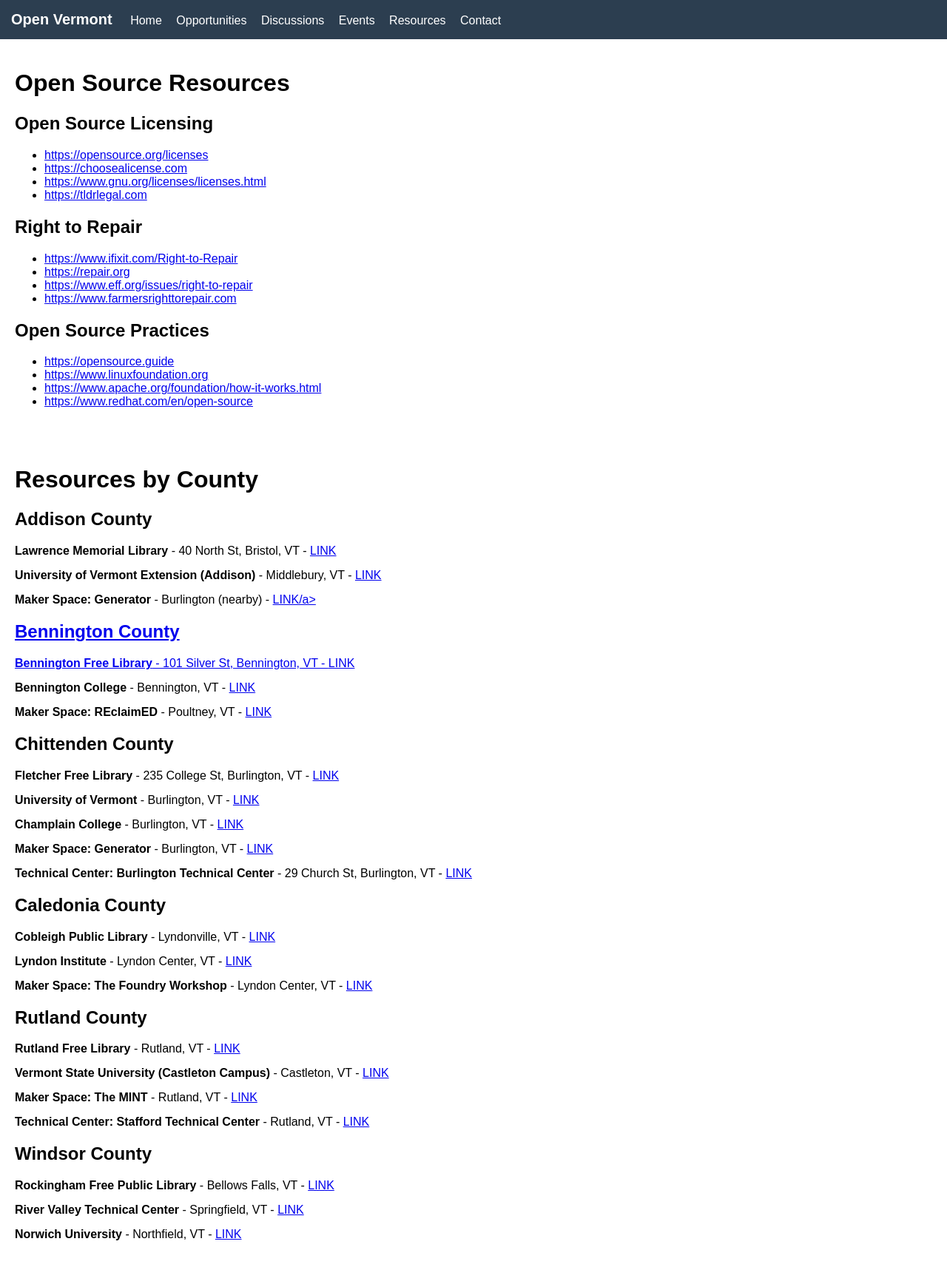
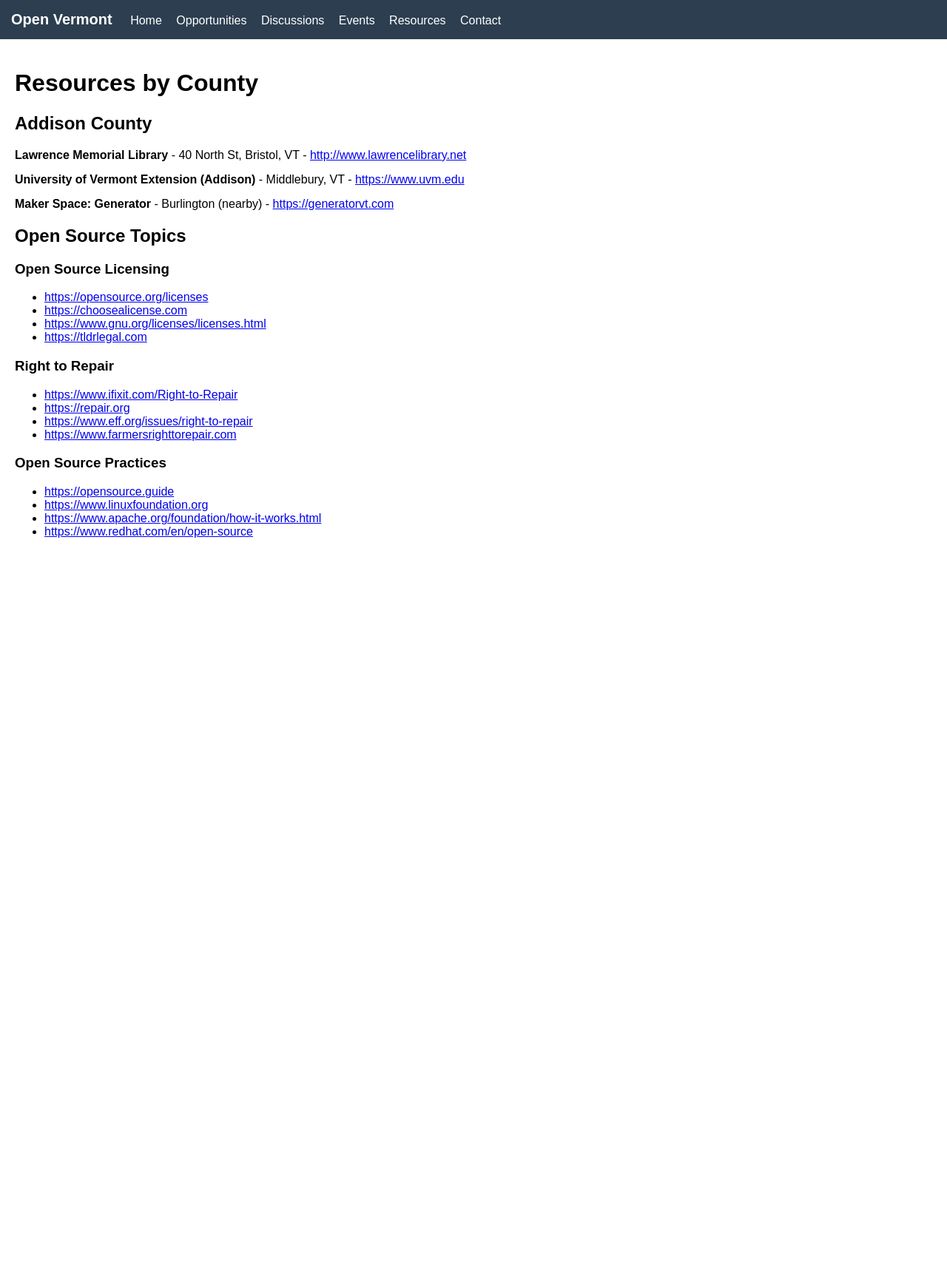
Before and after one commit to VERSO-UVM/Open-Vermont, a plain HTML site: page resources.html in a window 1280 px wide. Shown: the whole page at 74% size. After the commit the page ends 800 px from the top, so only its background shows below. Drawn offline with Linux system fonts and the light colour scheme.

Commit message:
Rebuilt with new content in index, opportunities and resources

```diff
--- a/resources.html
+++ b/resources.html
@@ -16,26 +16,30 @@
     <a href="resources.html">Resources</a>
     <a href="contact.html">Contact</a>
 </nav>
-<div class="container">
-        <h1>Open Source Resources</h1>
 
-        <h2>Open Source Licensing</h2>
+    <div class="container">
+        <h1>Resources by County</h1>
+        <h2>Addison County</h2>
+        <div class="resource-item"><strong>Lawrence Memorial Library</strong> - 40 North St, Bristol, VT - <a href="http://www.lawrencelibrary.net">http://www.lawrencelibrary.net</a></div>
+        <div class="resource-item"><strong>University of Vermont Extension (Addison)</strong> - Middlebury, VT - <a href="https://www.uvm.edu">https://www.uvm.edu</a></div>
+        <div class="resource-item"><strong>Maker Space: Generator</strong> - Burlington (nearby) - <a href="https://generatorvt.com">https://generatorvt.com</a></div>
+
+        <h2>Open Source Topics</h2>
+        <h3>Open Source Licensing</h3>
         <ul>
             <li><a href="https://opensource.org/licenses">https://opensource.org/licenses</a></li>
             <li><a href="https://choosealicense.com">https://choosealicense.com</a></li>
             <li><a href="https://www.gnu.org/licenses/licenses.html">https://www.gnu.org/licenses/licenses.html</a></li>
             <li><a href="https://tldrlegal.com">https://tldrlegal.com</a></li>
         </ul>
-
-        <h2>Right to Repair</h2>
+        <h3>Right to Repair</h3>
         <ul>
             <li><a href="https://www.ifixit.com/Right-to-Repair">https://www.ifixit.com/Right-to-Repair</a></li>
             <li><a href="https://repair.org">https://repair.org</a></li>
             <li><a href="https://www.eff.org/issues/right-to-repair">https://www.eff.org/issues/right-to-repair</a></li>
             <li><a href="https://www.farmersrighttorepair.com">https://www.farmersrighttorepair.com</a></li>
         </ul>
-
-        <h2>Open Source Practices</h2>
+        <h3>Open Source Practices</h3>
         <ul>
             <li><a href="https://opensource.guide">https://opensource.guide</a></li>
             <li><a href="https://www.linuxfoundation.org">https://www.linuxfoundation.org</a></li>
@@ -43,52 +47,5 @@
             <li><a href="https://www.redhat.com/en/open-source">https://www.redhat.com/en/open-source</a></li>
         </ul>
     </div>
-
-
-</div>
-
-<div class="container">
-        <h1>Resources by County</h1>
-
-        <!-- Addison County -->
-        <h2>Addison County</h2>
-        <div class="resource-item"><strong>Lawrence Memorial Library</strong> - 40 North St, Bristol, VT - <a href="http://www.lawrencnetlawrencelibrary.net">LINK</a></div>
-        <div class="resource-item"><strong>University of Vermont Extension (Addison)</strong> - Middlebury, VT - <a href="https://www.m.edu">LINK</a></div>
-        <div class="resource-item"><strong>Maker Space: Generator</strong> - Burlington (nearby) - <a href="https://generatorvt.com/">LINK/a></div>
-
-        <!-- Bennington County -->
-        <h2>Bennington County</h2>
-        <div class="resource-item"><strong>Bennington Free Library</strong> - 101 Silver St, Bennington, VT - <a href="https://benningtonfreelibrary.org">LINK</a></div>
-        <div class="resource-item"><strong>Bennington College</strong> - Bennington, VT - <a href="https://bennington.edun.edu">LINK</a></div>
-        <div class="resource-item"><strong>Maker Space: REclaimED</strong> - Poultney, VT - <a href="https://www.reclaimedvt.org/">LINK</a></div>
-
-        <!-- Chittenden County -->
-        <h2>Chittenden County</h2>
-        <div class="resource-item"><strong>Fletcher Free Library</strong> - 235 College St, Burlington, VT - <a href="https://www.fletcherfree.org">LINK</a></div>
-        <div class="resource-item"><strong>University of Vermont</strong> - Burlington, VT - <a href="https://www.uvm.edu">LINK</a></div>
-        <div class="resource-item"><strong>Champlain College</strong> - Burlington, VT - <a href="https://www.champlain.edu">LINK</a></div>
-        <div class="resource-item"><strong>Maker Space: Generator</strong> - Burlington, VT - <a href="https://generatorvt.com/">LINK</a></div>
-        <div class="resource-item"><strong>Technical Center: Burlington Technical Center</strong> - 29 Church St, Burlington, VT - <a href="https://btc.bsdvt.org/">LINK</a></div>
-
-        <!-- Caledonia County -->
-        <h2>Caledonia County</h2>
-        <div class="resource-item"><strong>Cobleigh Public Library</strong> - Lyndonville, VT - <a href="https://cobleighlibrary.org">LINK</a></div>
-        <div class="resource-item"><strong>Lyndon Institute</strong> - Lyndon Center, VT - <a href="https://lyndoninstitute.org">LINK</a></div>
-        <div class="resource-item"><strong>Maker Space: The Foundry Workshop</strong> - Lyndon Center, VT - <a href="http://www.thefoundryvt.org/">LINK</a></div>
-
-        <!-- Rutland County -->
-        <h2>Rutland County</h2>
-        <div class="resource-item"><strong>Rutland Free Library</strong> - Rutland, VT - <a href="https://rutlandfree.org">LINK</a></div>
-        <div class="resource-item"><strong>Vermont State University (Castleton Campus)</strong> - Castleton, VT - <a href="https://vermontstate.edu">LINK</a></div>
-        <div class="resource-item"><strong>Maker Space: The MINT</strong> - Rutland, VT - <a href="https://rutlandmint.org">LINK</a></div>
-        <div class="resource-item"><strong>Technical Center: Stafford Technical Center</strong> - Rutland, VT - <a href="https://staffordonline.org">LINK</a></div>
-
-        <!-- Windsor County -->
-        <h2>Windsor County</h2>
-        <div class="resource-item"><strong>Rockingham Free Public Library</strong> - Bellows Falls, VT - <a href="https://rockinghamlibrary.org">LINK</a></div>
-        <div class="resource-item"><strong>River Valley Technical Center</strong> - Springfield, VT - <a href="https://rvtc.org/">LINK</a></div>
-        <div class="resource-item"><strong>Norwich University</strong> - Northfield, VT - <a href="https://norwich.edu">LINK</a></div>
-    </div>
-
 </body>
 </html>
--- a/styles.css
+++ b/styles.css
@@ -3,7 +3,7 @@
 nav { background-color:#2c3e50; padding:15px; }
 nav a { color:white; margin-right:15px; text-decoration:none; }
 nav a:first-child { font-weight:bold; font-size:20px; margin-right:20px; }
-.hero { background-image: url("img/hero.jpg"); height: 400px; background-size: cover; display:flex; align-items:center; justify-content:center; color:white; font-size:48px; font-weight:bold; text-shadow:2px 2px 4px #000; }
+.hero { height: 400px; background-size: cover; display:flex; align-items:center; justify-content:center; color:white; font-size:48px; font-weight:bold; text-shadow:2px 2px 4px #000; }
 .pillars { display:flex; justify-content:space-around; padding:40px; background:#ecf0f1; }
 .pillar { width:30%; text-align:center; font-size:20px; font-weight:bold; }
 .submit-btn { display:block; margin:20px auto; padding:15px 30px; background:#27ae60; color:white; font-size:18px; text-decoration:none; border-radius:5px; text-align:center; }
```
Also changed, not shown: index.html (+16 -13 lines), opportunities.html (+25 -6 lines), 1 other file.
